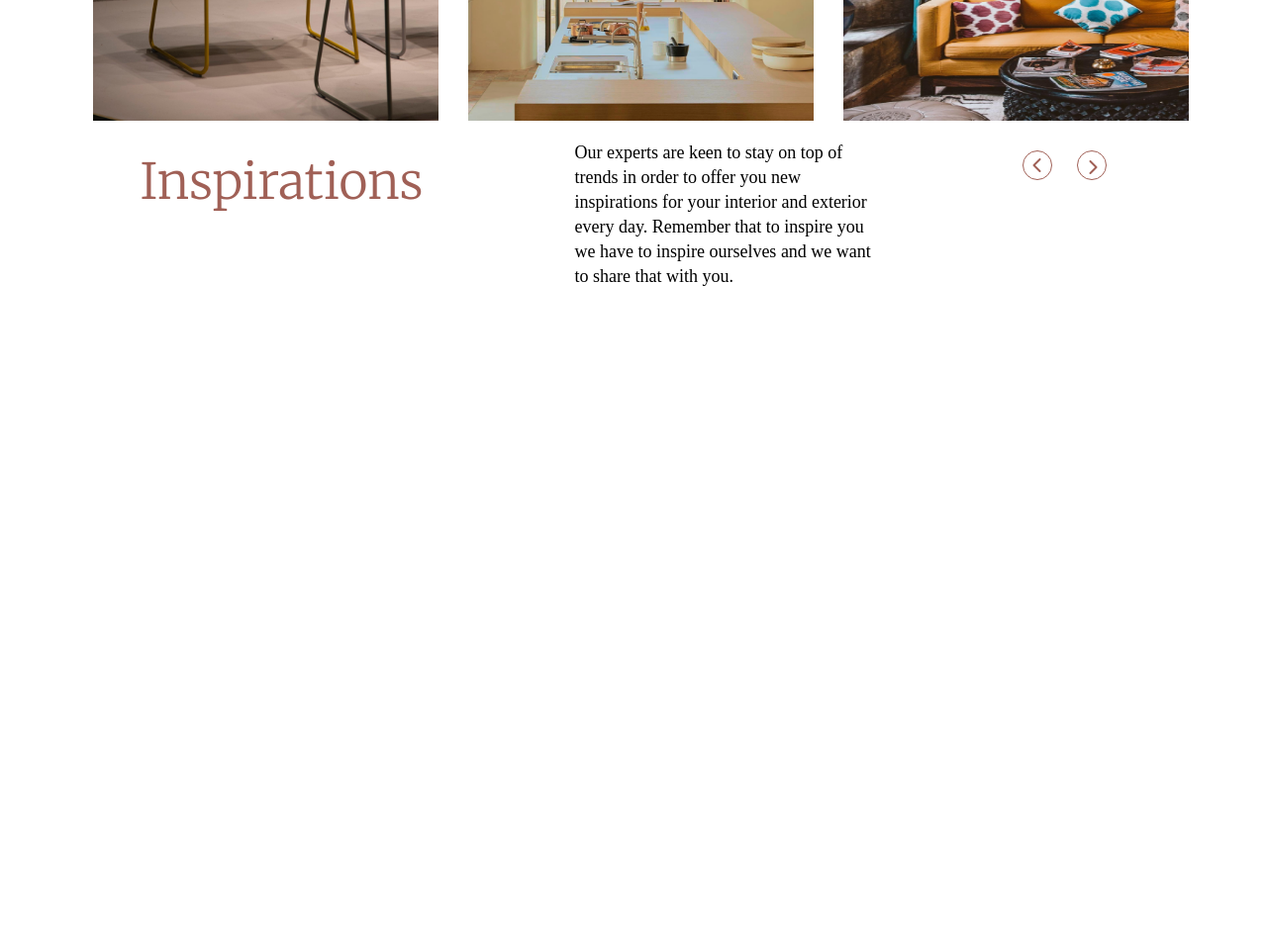
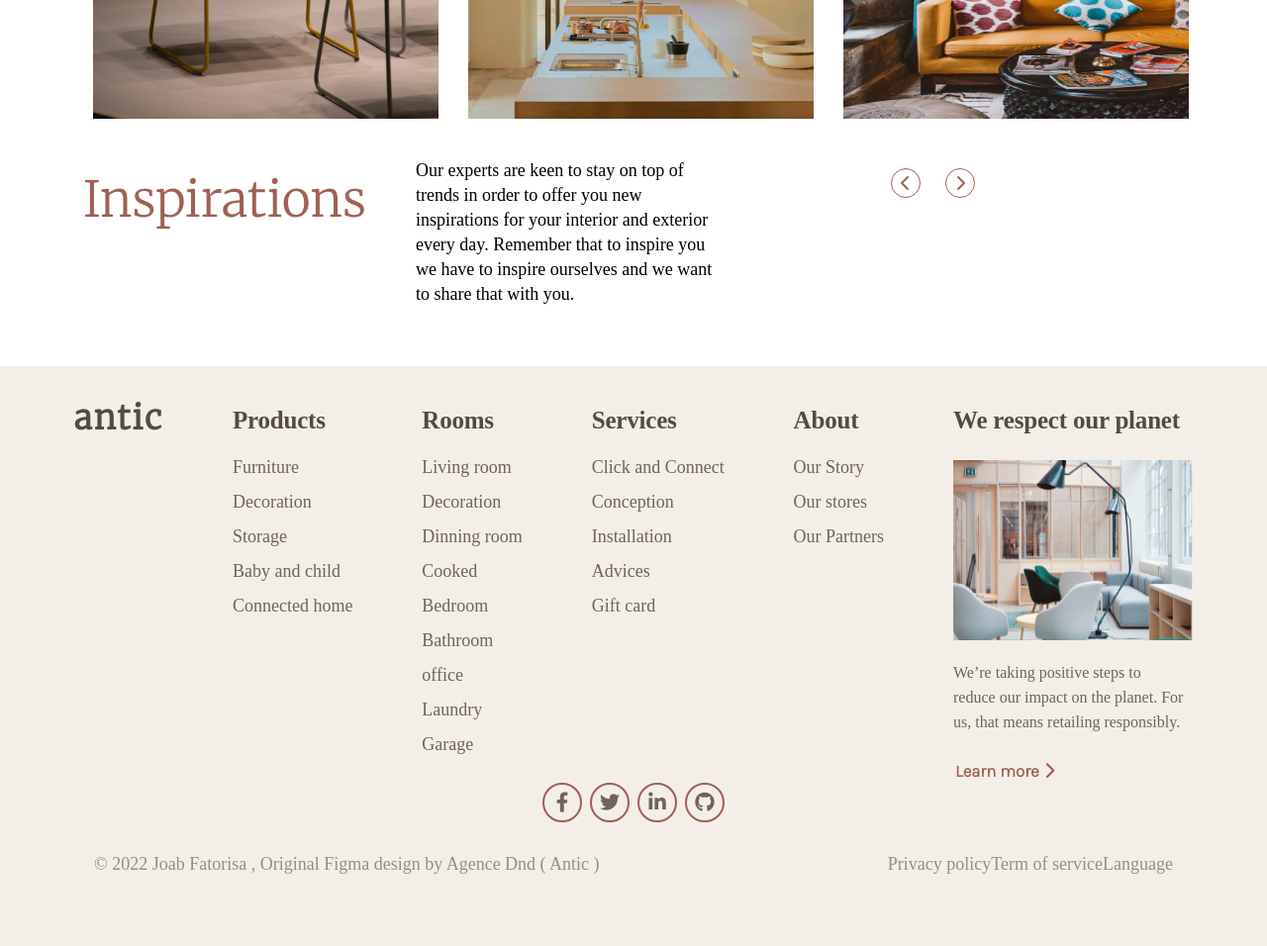
Before and after one commit to Geofat/DX-ANTIC, a plain HTML site: page index.html in a window 1280 px wide. Shown: the part 1720-2676 px from the top of the page at 99% size. Before the commit the page ends 2012 px from the top, so only its background shows below. Drawn offline with Linux system fonts and the light colour scheme; a web font is replaced by a local one.

Commit message:
completed page 4

```diff
--- a/index.html
+++ b/index.html
@@ -150,14 +150,87 @@
                 <i class="fa-solid fa-chevron-left icon"></i>
                 <span><i class="fa-solid fa-chevron-right chevron icon"></i></span>
             </div>
-
         </div>
     </section>
 
+    <footer>
+        <div class="shortcuts">
+            <div>
+                <h3>antic</h3>
+            </div>
+<div class="shortcut-links_holder">
+            <div class="short-links">
+                <h4>Products</h4>
+                <p>Furniture</p>
+                <p>Decoration</p>
+                <p>Storage</p>
+                <p>Baby and child</p>
+                <p>Connected home</p>
+            </div>
+
+            <div class="short-links">
+                <h4>Rooms</h4>
+                <p>Living room</p>
+                <p>Decoration</p>
+                <p>Dinning room</p>
+                <p>Cooked</p>
+                <p>Bedroom</p>
+                <p>Bathroom</p>
+                <p>office</p>
+                <p>Laundry</p>
+                <p>Garage</p>
+            </div>
+
+            <div class="short-links">
+                <h4>Services</h4>
+                <p>Click and Connect</p>
+                <p>Conception</p>
+                <p>Installation</p>
+                <p>Advices</p>
+                <p>Gift card</p>
+            </div>
+
+            <div class="short-links">
+                <h4>About</h4>
+                <p>Our Story</p>
+                <p>Our stores</p>
+                <p>Our Partners</p>
+            </div>
+</div>
+            <div>
+                <h4>We respect our planet</h4>
+                <div class="footer_img">
+                    <img src="./Img/footer.png" alt="">
+                </div>
+                <p>We’re taking positive steps to reduce our impact on the planet. For us, that means retailing
+                    responsibly.
+                </p>
+                <button>Learn more<span><i class="fa-solid fa-chevron-right chevron chevron"></i></span></button>
+
+            </div>
+        </div>
+
+        <div class="footer-icon">
+            <div class="icon-holder">
+                <i class="fa-brands fa-facebook-f social-link"></i>
+                <i class="fa-brands fa-twitter social-link"></i>
+                <i class="fa-brands fa-linkedin-in social-link "></i>
+                <i class="fa-brands fa-github social-link"></i>
+            </div>
+
+        </div>
+
+        <div class="contact_developer">
+            <div class="copyright"> © 2022 Joab Fatorisa , Original Figma design by Agence Dnd ( Antic )</div>
+            <div class="terms">
+                <p>Privacy policy</p>
+                <p>Term of service</p>
+                <p>Language</p>
+            </div>
+        </div>
 
 
-
-
+    </footer>
     <script src="main.js"></script>
 </body>
 
--- a/mobile.css
+++ b/mobile.css
@@ -118,7 +118,6 @@
     .left-details p {
         text-align: left;
         width: 100%;
-        /* height: 75px; */
     }
 
     .right-details h4 {
@@ -161,12 +160,10 @@
     .sample-designs {
         flex-direction: column;
         align-items: center;
-        /* padding: 20px; */
         padding: 0;
     }
 
     .interior-images {
-        /* margin: 10px 0; */
         height: 200px;
         width: 350px;
     }
@@ -201,7 +198,58 @@
         line-height: 25px;
         letter-spacing: 0px;
         text-align: left;
+        margin: 0;
+    }
 
+    .shortcuts {
+        flex-direction: column;
+        padding: 0 20px;
+    }
 
+    .shortcuts h4 {
+        margin-bottom: 10px;
     }
+
+    .shortcuts h3 {
+        text-align: center;
+        margin-bottom: 30px;
+    }
+
+    .shortcut-links_holder {
+        display: flex;
+        flex-direction: column-reverse;
+        width: 100%;
+    }
+
+    .short-links {
+        margin: 20px 0;
+    }
+
+    .short-links p {
+        margin: 5px 0;
+    }
+
+    .icon-holder {
+        margin: 30px 0;
+    }
+
+    .contact_developer {
+        flex-direction: column-reverse;
+        padding: 20px;
+    }
+
+    .copyright {
+        margin-top: 20px;
+    }
+
+    .terms {
+        width: 300px;
+        align-items: flex-start;
+        justify-content: flex-start;
+    }
+
+    .terms p {
+        margin: 0 10px;
+    }
+
 }
--- a/style.css
+++ b/style.css
@@ -10,9 +10,15 @@ img {
 }
 
 .chevron {
-    height: 10px;
+    /* height: 10px; */
     margin-left: 5px;
-    padding-top: 3px;
+    /* padding-top: 3px; */
+    height: 7px;
+    width: 6px;
+    left: 7px;
+    top: 5px;
+    border-radius: 0px;
+
 }
 
 /* first section starts here */
@@ -23,8 +29,6 @@ img {
 
 }
 
-
-
 .hamburger {
     width: 30px;
     height: 12px;
@@ -34,7 +38,7 @@ img {
     align-items: center;
     padding: 25px 0;
     margin-right: 20px;
-    transition: width 0.4s;
+    transition: all 0.4s ease;
 }
 
 .menubar {
@@ -75,7 +79,6 @@ img {
 }
 
 .mobilelink-holder {
-    /* height: 280px; */
     width: 100%;
 }
 
@@ -117,7 +120,7 @@ img {
     display: block;
     padding: 0;
     position: relative;
-    transition:  0.5s ease;
+    transition: all 0.5s ease;
 }
 
 
@@ -129,7 +132,6 @@ img {
     height: 70px;
     background: #d9d9d9;
     display: block;
-    /* justify-content: space-evenly; */
     font-family: 'Varta', sans-serif;
     font-weight: 400;
     font-size: 25px;
@@ -318,6 +320,7 @@ img {
 
 
 /* third section starts here */
+
 .third-section {
     /* border: 3px solid tomato; */
     width: 90%;
@@ -380,7 +383,8 @@ input:hover {
 }
 
 /* third section ends here */
-.design-container{
+
+.design-container {
     width: 90%;
     margin: 0 auto;
 }
@@ -399,33 +403,31 @@ input:hover {
     width: 400px;
     height: 400px;
     margin: 0 15px;
-    /* border: 2px solid blue; */
 
 }
 
-.last_img{
+.last_img {
     width: 450px;
-    /* height: 600px; */
     padding-bottom: 70px;
     margin-bottom: 70px;
     overflow: hidden;
 }
-.design-about{
-    /* border: 2px solid tomato; */
-    width: 90%;
-    margin: 0 auto;
+
+.design-about {
     display: flex;
-    justify-content: space-between;
-    padding: 0 20px;
+    /* justify-content: space-between; */
+    padding: 20px 20px 60px 20px;
 }
-.design-about h2{
+
+.design-about h2 {
     color: #A06056;
     margin: 30px 0;
     font-family: 'Merriweather', serif;
     font-weight: 300;
     font-size: 50px;
 }
-.design-about p{
+
+.design-about p {
     width: 300px;
     font-family: Varta;
     font-size: 18px;
@@ -433,14 +435,167 @@ font-weight: 400;
     line-height: 25px;
     letter-spacing: 0px;
     text-align: left;
-
+    margin: 0 180px 0 50px;
     padding-top: 20px;
     font-weight: 400;
 }
-.bottom-icon{
+
+.bottom-icon {
     display: flex;
 }
-.bottom-icon span{
-    /* margin-left: 5px; */
+
+.bottom-icon span {
     padding: 0 20px;
 }
+
+/* footer section starts here */
+footer {
+    /* border: 2px solid tomato; */
+    background: #F3EEE8;
+    padding: 40px 5px;
+
+}
+
+.shortcuts {
+    display: flex;
+    justify-content: space-evenly;
+    padding: 0 70px;
+}
+
+.shortcuts h3 {
+    font-family: Merriweather;
+    font-size: 34px;
+    font-weight: 700;
+    line-height: 25px;
+    letter-spacing: 2px;
+    text-align: left;
+    color: #534B42;
+
+
+}
+
+.shortcuts h4 {
+    font-family: Varta;
+    font-size: 25px;
+    font-weight: 600;
+    line-height: 30px;
+    letter-spacing: -0.20000000298023224px;
+    text-align: left;
+    margin-bottom: 20px;
+    color: #534B42;
+
+
+}
+
+.shortcut-links_holder {
+    display: flex;
+    justify-content: space-evenly;
+    width: 800px;
+}
+
+.short-links p {
+    margin: 10px 0;
+    font-family: Varta;
+    font-size: 18px;
+    font-weight: 400;
+    line-height: 25px;
+    letter-spacing: 0px;
+    text-align: left;
+    color: #706458;
+    cursor: pointer;
+
+}
+
+.footer_img {
+    width: 242px;
+    height: 182px;
+    margin-top: 25px;
+}
+
+.footer_img+p {
+    width: 235px;
+    height: 100px;
+    font-family: Varta;
+    font-size: 16px;
+    font-weight: 400;
+    line-height: 25px;
+    letter-spacing: 0px;
+    text-align: left;
+    margin-top: 20px;
+    color: #706458;
+}
+
+.shortcuts button {
+    font-family: 'Karla';
+    font-size: 17px;
+    font-weight: 700;
+    color: #A06056;
+    background: transparent;
+    border: 2px solid transparent;
+}
+
+.footer-icon {
+    display: flex;
+    justify-content: center;
+    align-items: center;
+}
+
+.icon-holder {
+    width: 200px;
+    display: flex;
+    justify-content: space-evenly;
+}
+
+.social-link {
+    border: 2px solid #A06056;
+    height: 40px;
+    width: 40px;
+    left: 6px;
+    top: 0px;
+    font-size: 20px;
+    border-radius: 50%;
+    display: flex;
+    justify-content: center;
+    align-items: center;
+    color: #706458;
+    cursor: pointer;
+}
+
+.contact_developer {
+
+    display: flex;
+    justify-content: space-between;
+    padding: 30px 90px;
+}
+
+.copyright {
+    font-family: Varta;
+    font-size: 18px;
+    font-weight: 400;
+    line-height: 25px;
+    letter-spacing: 0px;
+    text-align: left;
+    color: rgba(112, 100, 88, 0.7);
+
+}
+
+.terms {
+    display: flex;
+    justify-content: space-evenly;
+    flex-wrap: wrap;
+}
+
+.terms p {
+    font-family: Varta;
+    font-size: 18px;
+    font-weight: 400;
+    line-height: 25px;
+    letter-spacing: 0px;
+    text-align: left;
+    color: #706458B2;
+
+
+
+}
+
+/* footer section ends here */
```
Also changed, not shown: Img/footer.png (added). Lines whose indentation alone changed are shown as unchanged.
